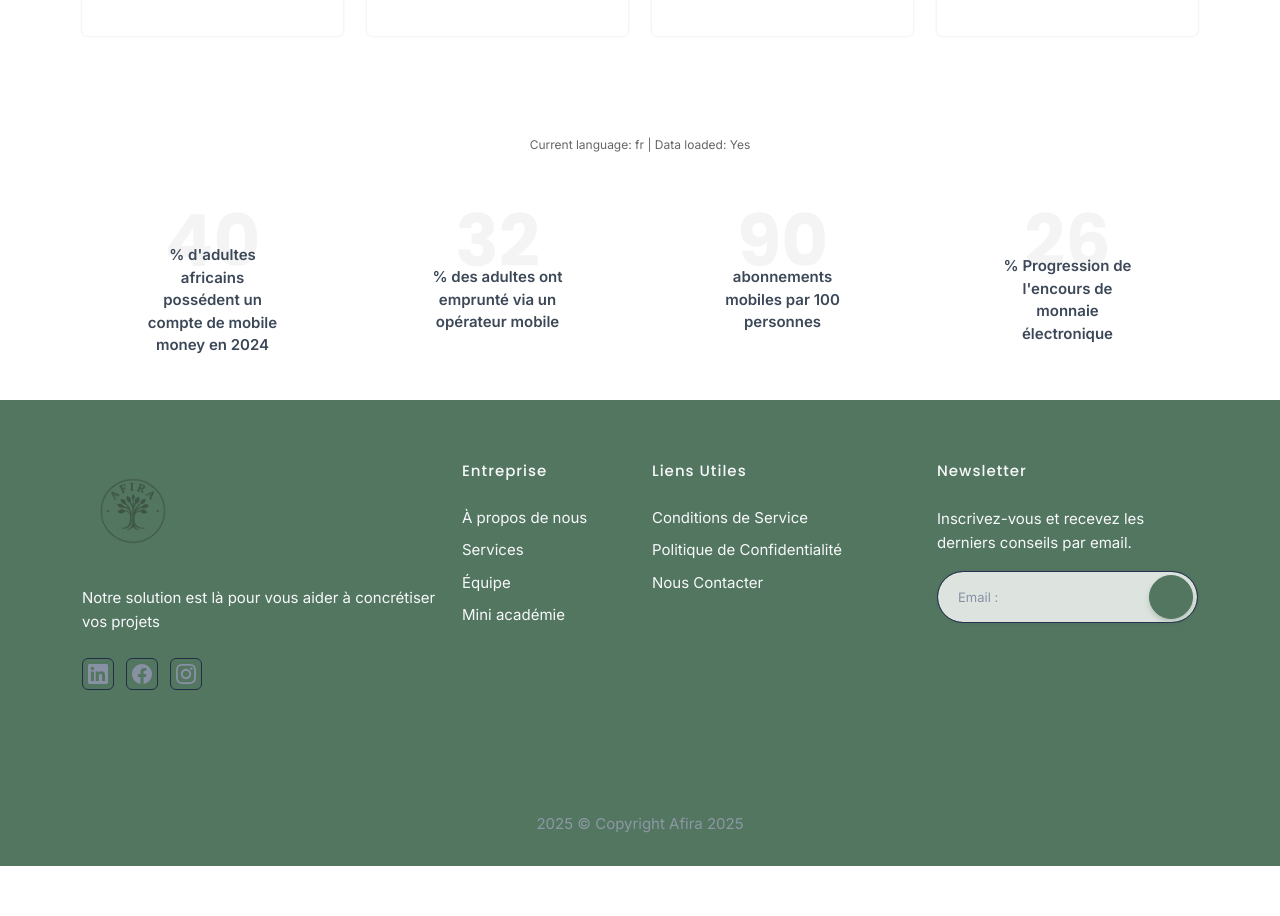
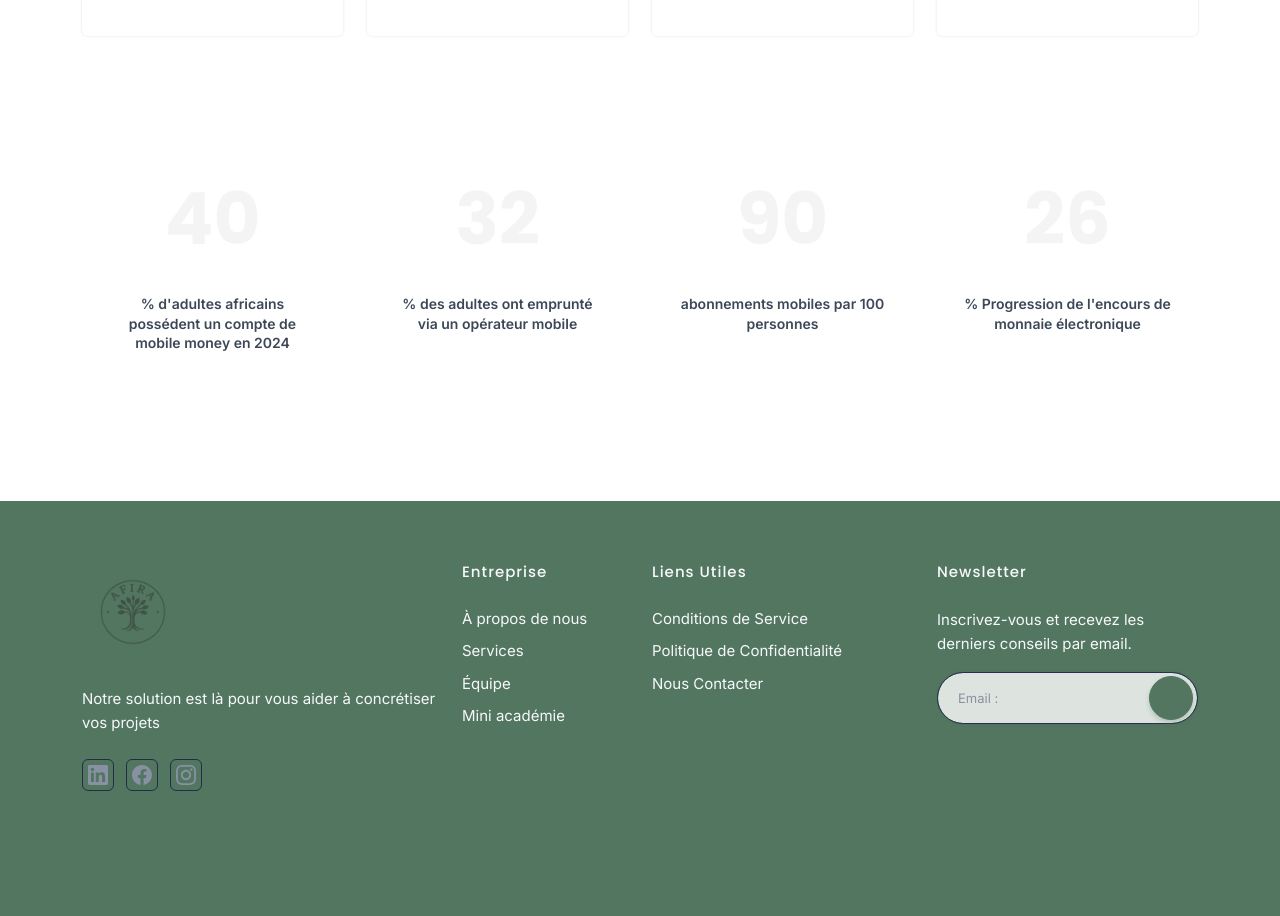
Before and after one commit to raakii/afira_website, a Next.js app: page /about in a window 1280 px wide. Shown: the part 1720-2636 px from the top of the page. Before the commit the page ends 2586 px from the top, so only its background shows below. Built offline with nearby package versions, Linux system fonts and the light colour scheme.

Commit message:
debug fix and counter spacing

```diff
--- a/src/app/layout.tsx
+++ b/src/app/layout.tsx
@@ -68,7 +68,7 @@ export default async function RootLayout({
             __html: `
               // Préchargement immédiat des pages principales
               document.addEventListener('DOMContentLoaded', function() {
-                const criticalRoutes = ['/en', '/fr', '/en/about', '/fr/about', '/en/services', '/fr/services', '/en/contact', '/fr/contact'];
+                const criticalRoutes = ['/', '/about', '/services', '/contact', '/education'];
                 criticalRoutes.forEach(route => {
                   const link = document.createElement('link');
                   link.rel = 'prefetch';
--- a/src/components/counter.js
+++ b/src/components/counter.js
@@ -4,7 +4,7 @@ import CountUp from 'react-countup';
 import { useLanguage } from '../context/LanguageContext';
 
 export default function Counter(){
-    const { translations, isLoading, t, language } = useLanguage();
+    const { translations, isLoading, t} = useLanguage();
 
     if (isLoading) return null;
 
@@ -38,17 +38,13 @@ export default function Counter(){
 
     return(
     <div className="container mt-100 mt-60">
-        {/* Debug: Show current language */}
-        <div style={{textAlign: 'center', marginBottom: '20px', fontSize: '12px', color: '#666'}}>
-            Current language: {language} | Data loaded: {counterData.length > 0 ? 'Yes' : 'No'}
-        </div>
         <div className="row">
             {finalData.map((item,index)=>{
                 return(
-                <div className="col-md-3 col-3" key={index}>
-                    <div className="counter-box position-relative text-center">
-                        <h2 className="mb-0 display-1 fw-bold title-dark mt-2 opacity-05"><CountUp start={item.start} end={item.end}/></h2>
-                        <span className="counter-head fw-semibold title-dark position-absolute top-70 start-50 translate-middle">{item.title}</span>
+                <div className="col-md-3 col-6 mb-4" key={index}>
+                    <div className="counter-box text-center p-4">
+                        <h2 className="mb-3 display-1 fw-bold title-dark opacity-05"><CountUp start={item.start} end={item.end}/></h2>
+                        <p className="counter-head fw-semibold title-dark mb-0" style={{lineHeight: '1.4', fontSize: '14px'}}>{item.title}</p>
                     </div>
                 </div>
                 )
```
